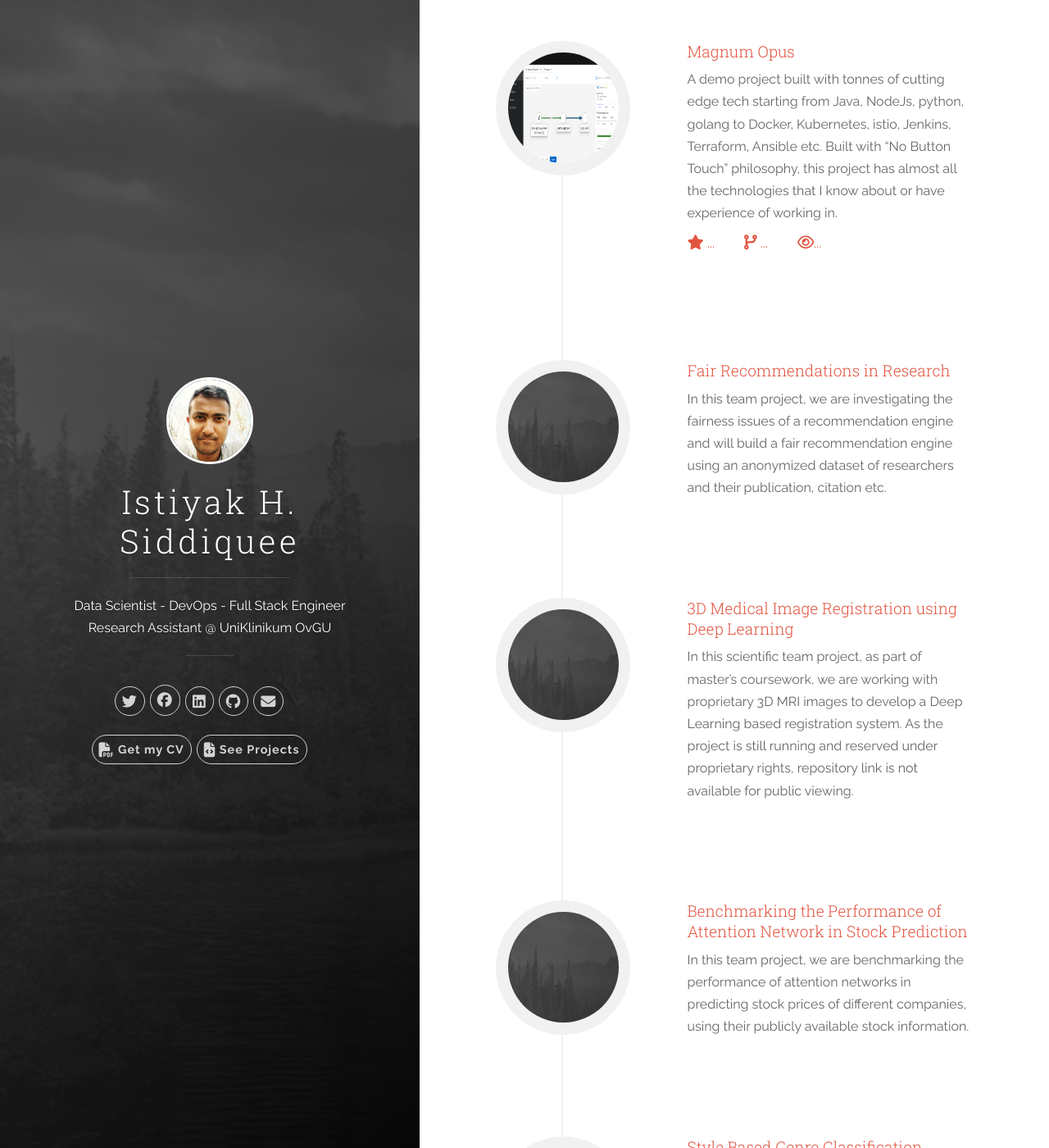
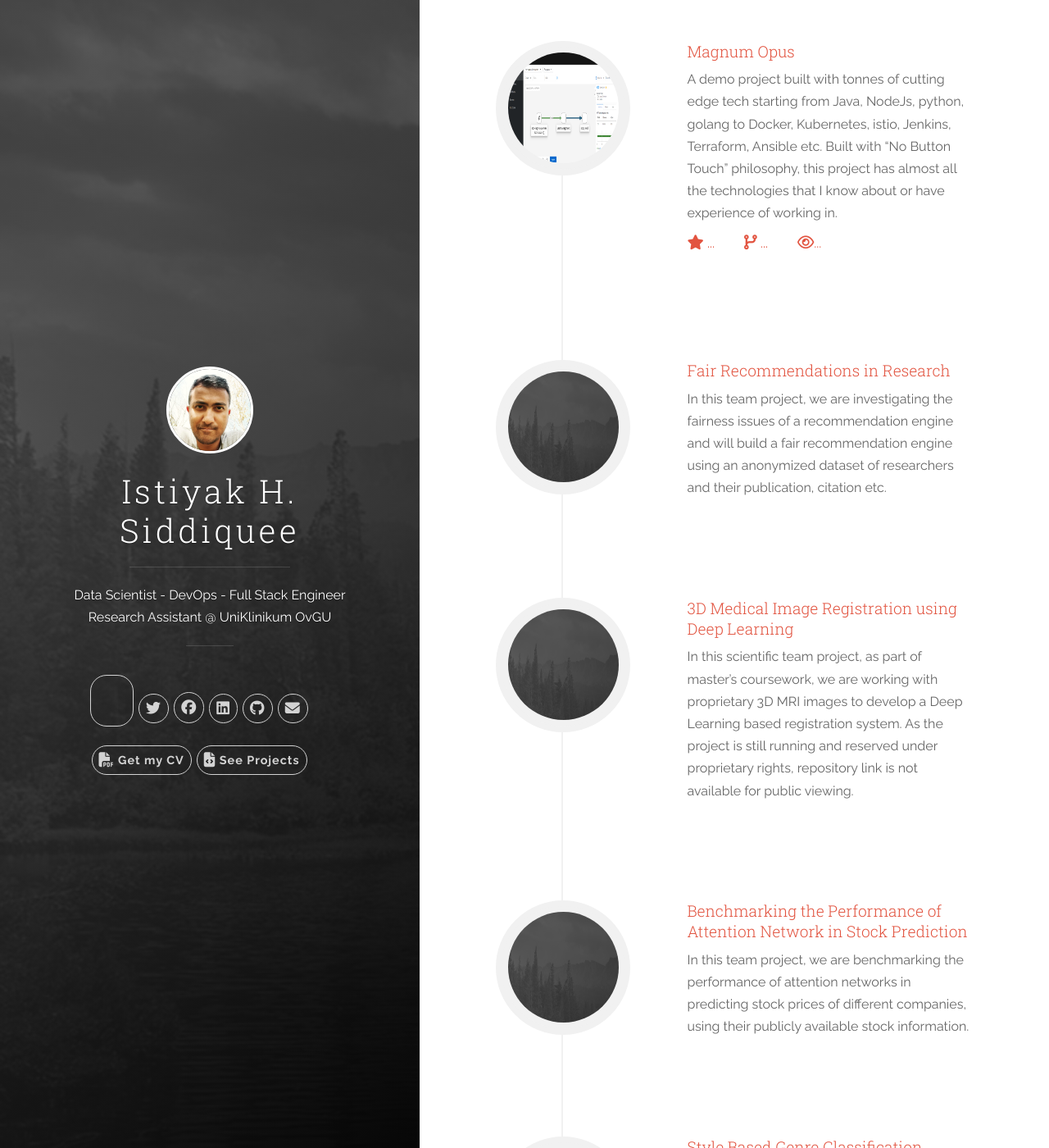
Before and after one commit to istiyaksiddiquee/istiyaksiddiquee.github.io, a Jekyll site: the page built from index.html, in a window 1280 px wide and 1400 px high. Shown: the whole window at 82% size. Built offline with Jekyll 4.4.1, drawn with Linux system fonts in a browser that asks for light colours; nearby versions of some CDN libraries; some web fonts are replaced; comment, search, counter and statistics services are not loaded.

Commit message:
adding google scholar account

```diff
--- a/_config.yml
+++ b/_config.yml
@@ -16,6 +16,7 @@
   facebook_username: istiyaksiddiquee
   github_username:  istiyaksiddiquee
   linkedin_username:  istiyaksiddiquee
+  scholar_username:  q8rcR-oAAAAJ
   cv: '/resources/Mohammad Istiyak Hossain Siddiquee.pdf'
 
 # Build settings
--- a/_includes/head.html
+++ b/_includes/head.html
@@ -51,6 +51,7 @@
   <link rel="stylesheet" href="{{ site.baseurl }}/css/main.css?{{site.time | date: '%s%N'}}">
   <link rel="canonical" href="{% if page.canonical %}{{ page.canonical }}{% else %}{{ page.url | replace:'index.html','' | prepend: site.baseurl | prepend: site.url }}{% endif %}">
   <link rel="alternate" type="application/rss+xml" title="{{ site.title }}" href="{{ site.baseurl }}/feed.xml">
+  <link rel="stylesheet" href="{{ site.baseurl }}/css/academicons.min.css"/>
   <script src="https://kit.fontawesome.com/{{ site.font_awesome }}" crossorigin="anonymous"></script>
   {% if site.google_analytics %}
     <!-- Global site tag (gtag.js) - Google Analytics -->
--- a/_includes/header.html
+++ b/_includes/header.html
@@ -21,6 +21,17 @@
 
           <nav class="cover-navigation navigation--social">
             <ul class="navigation">
+
+            {% if site.author.scholar_username %}
+              <!-- Google Scholar -->
+              <li class="navigation__item">
+                <a href="https://scholar.google.com/citations?user={{ site.author.scholar_username }}" title="Istiyak Siddiquee on Google Scholar" target="_blank">
+                  <!-- <i class="icon icon-social-twitter"></i> -->
+                  <i class="ai ai-google-scholar-square ai-3x"></i>
+                  <span class="label">Google Scholar</span>
+                </a>
+              </li>
+            {% endif %}
 
             {% if site.author.twitter_username %}
               <!-- Twitter -->
```
Also changed, not shown: css/academicons.min.css (added).
